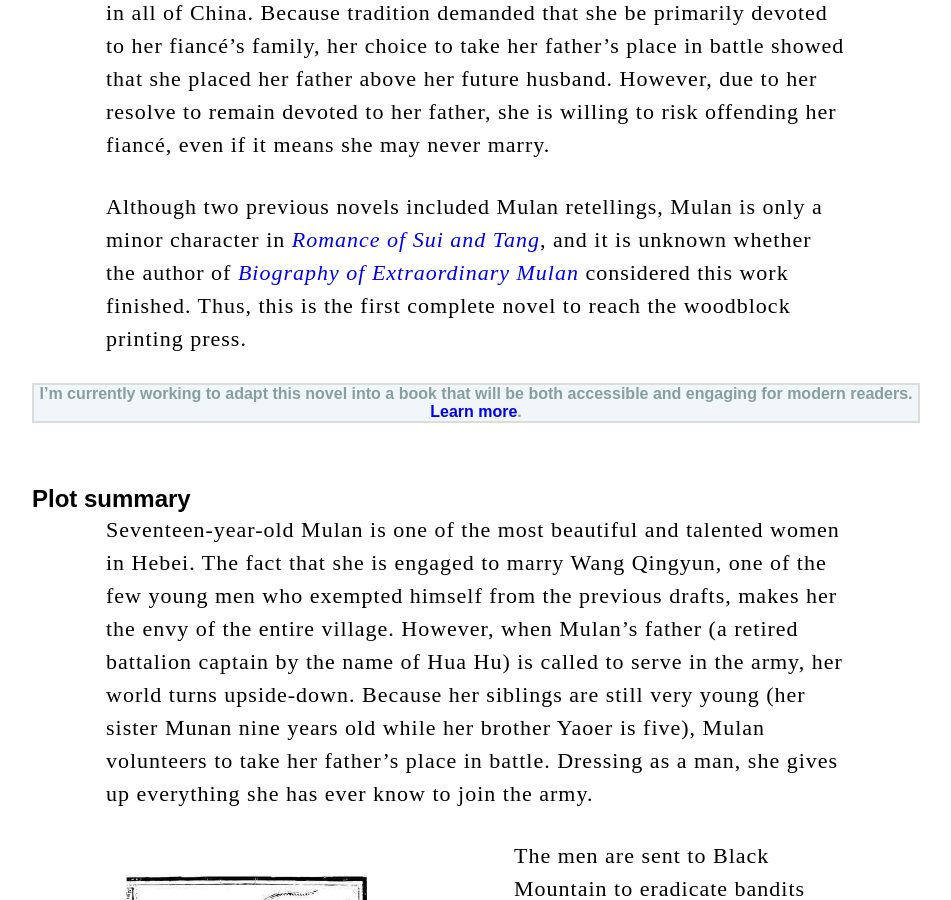
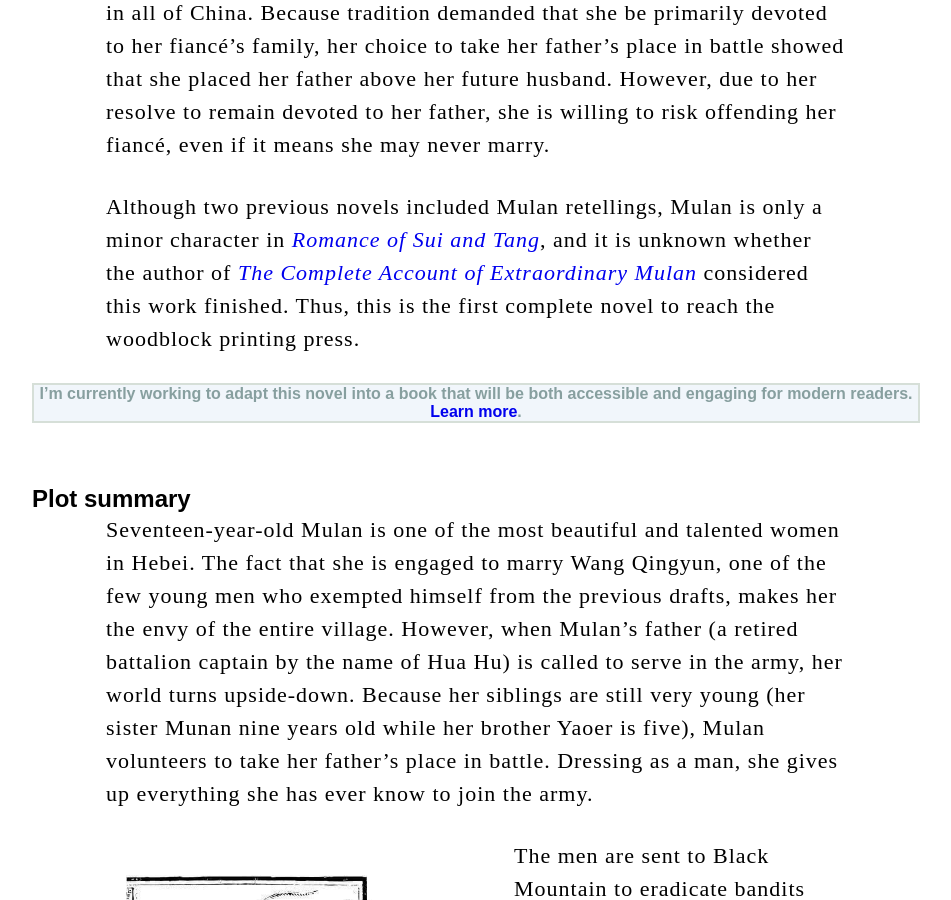
Before and after one commit to PhilipNaudus/simple_site-gh-pages, a Jekyll site: the page built from pages/qing/fierce-and-filial.md, in a window 1280 px wide and 900 px high, scrolled down 1293 px. Shown: the whole window, without its empty margins (164-1115 px from the left). Built offline with Jekyll 4.4.1, drawn with Linux system fonts in a browser that asks for light colours; some web fonts are replaced; comment, search, counter and statistics services are not loaded; some of the changed text lies outside the part shown.

Commit message:
bio -> Complete

```diff
--- a/pages/qing/fierce-and-filial.md
+++ b/pages/qing/fierce-and-filial.md
@@ -13,7 +13,7 @@ As the title suggests, *Fierce and Filial* describes Mulan as a mighty warrior w
 
 As the story opens, Mulan is betrothed to one of the most brilliant scholars in all of China. Because tradition demanded that she be primarily devoted to her fianc&eacute;'s family, her choice to take her father's place in battle showed that she placed her father above her future husband. However, due to her resolve to remain devoted to her father, she is willing to risk offending her fianc&eacute;, even if it means she may never marry.
 
-Although two previous novels included Mulan retellings, Mulan is only a minor character in *[Romance of Sui and Tang](/pages/qing/romance-of-sui-and-tang)*, and it is unknown whether the author of *[Biography of Extraordinary Mulan](/pages/qing/biography-of-extraordinary-mulan)* considered this work finished. Thus, this is the first complete novel to reach the woodblock printing press.
+Although two previous novels included Mulan retellings, Mulan is only a minor character in *[Romance of Sui and Tang](/pages/qing/romance-of-sui-and-tang)*, and it is unknown whether the author of *[The Complete Account of Extraordinary Mulan](/pages/qing/complete-account-of-extraordinary-mulan)* considered this work finished. Thus, this is the first complete novel to reach the woodblock printing press.
 
 <div style="background:#F1F6FB;border:#D6DFD8 2px solid;vertical-align:middle;text-align:center;color:#879F9F"><b>I’m currently working to adapt this novel into a book that will be both accessible and engaging for modern readers.<br /><a href="/mulan-book">Learn more</a>.</b></div>
 <br />
@@ -55,7 +55,7 @@ Before she departs, Mulan confides her insecurities in Princess Wanhua. When she
 
 To escape from the bandits' stronghold, Mulan dresses as a woman. However, the bandits have anticipated this. The guards are ordered not to let any men out, and women who exit must prove their femininity by wearing <a href="https://en.wikipedia.org/wiki/Lotus_shoes">lotus shoes</a>. When Mulan escapes, the bandits conclude that she must be a master of dark magic.
 
-Mulan gets lost on the way back and ends up on the wrong side of the mountain. Right before nightfall, she realizes that she is hopelessly lost. Suddenly, Li Jing (mentor to  Mulan’s grandfather in <a href="biography-of-extraordinary-mulan">Biography of Extraordinary Mulan</a>) appears and gives her a magical bow and arrow. Then, Li Jing transports Mulan back to her camp through the use of magic.
+Mulan gets lost on the way back and ends up on the wrong side of the mountain. Right before nightfall, she realizes that she is hopelessly lost. Suddenly, Li Jing (mentor to  Mulan’s grandfather in <a href="complete-account-of-extraordinary-mulan">The Complete Account of Extraordinary Mulan</a>) appears and gives her a magical bow and arrow. Then, Li Jing transports Mulan back to her camp through the use of magic.
 
 Xin Ping decides to release Heaven Catcher and use him as a way to entice the bandits to open their fortress. He will personally lead a team of men to Maoer Ridge (where Heaven Catcher is being held captive), and announces that Mulan will serve as acting supreme commander until he returns.
 
```
